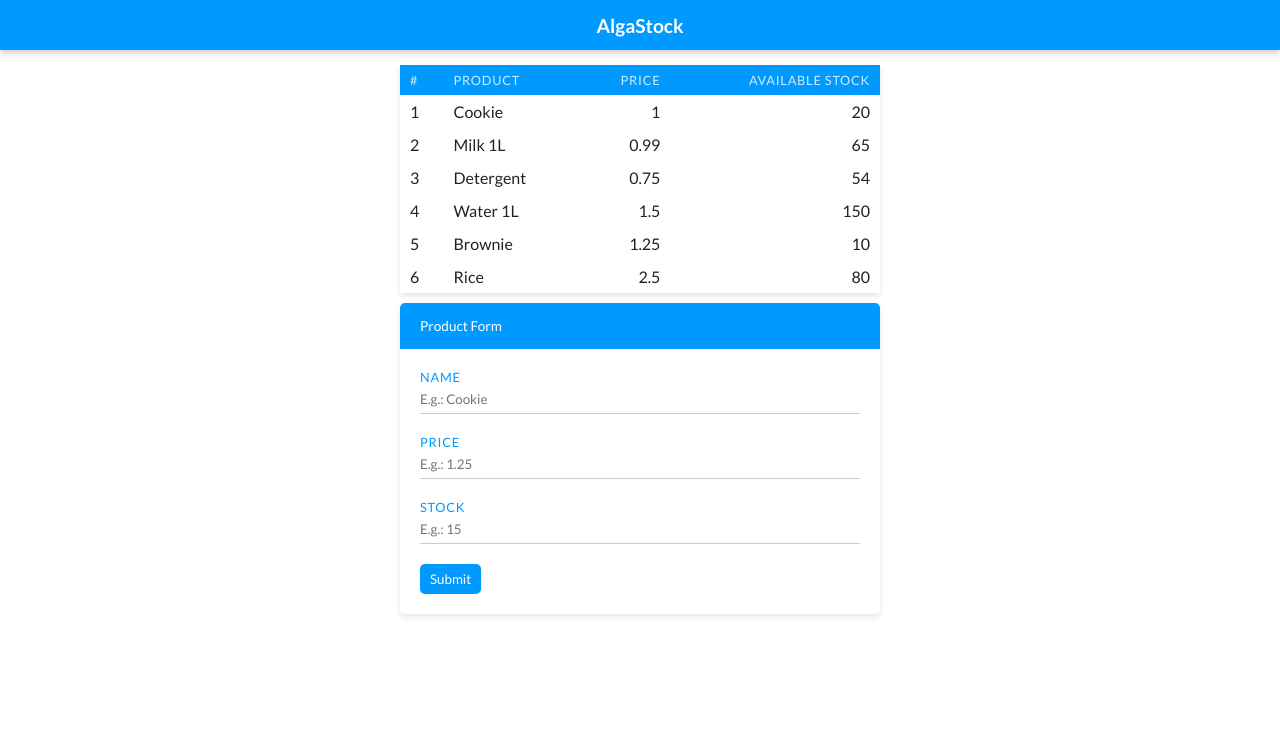
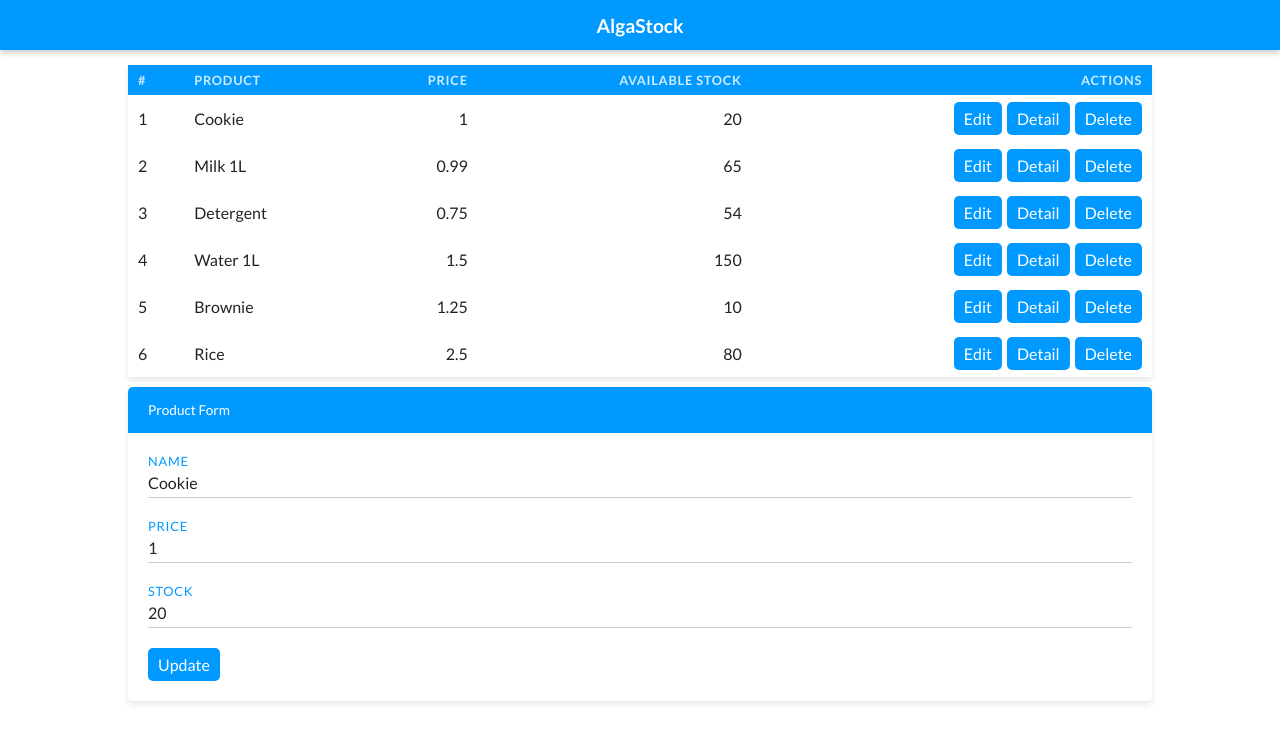
Before and after one commit to jacquelinealves/alga-stock, a React (Create React App) app: page / in a window 1280 px wide. Shown: the top 742 px of the page. Built offline with nearby package versions, Linux system fonts and the light colour scheme.

Commit message:
feature: project entire interface.

```diff
--- a/package.json
+++ b/package.json
@@ -15,6 +15,7 @@
     "react-dom": "^17.0.2",
     "react-scripts": "5.0.0",
     "sass": "^1.49.9",
+    "sweetalert2": "^11.4.4",
     "typescript": "^4.5.5",
     "web-vitals": "^2.1.4"
   },
@@ -28,7 +29,10 @@
     "extends": [
       "react-app",
       "react-app/jest"
-    ]
+    ],
+    "rules": {
+      "react-hooks/exhaustive-deps": "off"
+    }
   },
   "browserslist": {
     "production": [
--- a/src/components/App/App.tsx
+++ b/src/components/App/App.tsx
@@ -2,8 +2,9 @@ import { useState } from "react";
 import Header from "../Header";
 import Container from "../../shared/Container";
 import Table, { TableHeader } from "../../shared/Table";
-import Products from "../../shared/Table/table.mock";
+import Products, { Product } from "../../shared/Table/table.mock";
 import ProductForm, { ProductCreator } from "../Products/ProductForm";
+import Swal from "sweetalert2";
 
 const headers: TableHeader[] = [
   { key: "id", value: "#" },
@@ -14,6 +15,10 @@ const headers: TableHeader[] = [
 
 function App() {
   const [products, setProducts] = useState<any>(Products);
+  const [updatingProduct, setUpdatingProduct] = useState<Product | undefined>(
+    products[0]
+  );
+
   const handleFormSubmit = (product: ProductCreator) => {
     setProducts([
       ...products,
@@ -24,14 +29,67 @@ function App() {
     ]);
   };
 
+  const handleProductUpdate = (newProduct: Product) => {
+    setProducts(
+      products.map((product: any) =>
+        product.id === newProduct.id ? newProduct : product
+      )
+    );
+
+    setUpdatingProduct(undefined);
+  };
+
+  const handleProductEdit = (product: Product) => {
+    setUpdatingProduct(product);
+  };
+
+  const handleProductDetail = (product: Product) => {
+    Swal.fire(
+      "Product details",
+      `${product.name} costs $${product.price}. We have ${product.stock} available in stock`,
+      "question"
+    );
+  };
+
+  const deleteProduct = (id: number) => {
+    setProducts(products.filter((product: any) => product.id !== id));
+  };
+  const handleProductDelete = (product: Product) => {
+    Swal.fire({
+      title: "Are you sure?",
+      text: "You won't be able to revert this!",
+      icon: "warning",
+      showCancelButton: true,
+      confirmButtonColor: "#09f",
+      cancelButtonColor: "#d33",
+      confirmButtonText: `Yes, delete ${product.name}`,
+    }).then((result) => {
+      if (result.isConfirmed) {
+        deleteProduct(product.id);
+        Swal.fire("Deleted!", "Your file has been deleted.", "success");
+      }
+    });
+  };
+
   return (
     <div className="App">
       <Header title="AlgaStock" />
 
       <Container>
-        <Table headers={headers} data={products} />
+        <Table
+          headers={headers}
+          data={products}
+          enableActions
+          onDelete={handleProductDelete}
+          onDetail={handleProductDetail}
+          onEdit={handleProductEdit}
+        />
 
-        <ProductForm onSubmit={handleFormSubmit} />
+        <ProductForm
+          form={updatingProduct}
+          onSubmit={handleFormSubmit}
+          onUpdate={handleProductUpdate}
+        />
       </Container>
     </div>
   );
--- a/src/components/Products/ProductForm.tsx
+++ b/src/components/Products/ProductForm.tsx
@@ -1,13 +1,15 @@
-import React, { useState } from "react";
+import React, { useEffect, useState } from "react";
 import Form from "../../shared/Form";
 import Input from "../../shared/Input";
 import Button from "../../shared/Button";
+import { Product } from "../../shared/Table/table.mock";
 
-export const initialFormState = {
-  name: "",
-  price: "",
-  stock: "",
-};
+declare interface InitialFormState {
+  id?: number;
+  name: string;
+  price: string;
+  stock: string;
+}
 
 export interface ProductCreator {
   name: string;
@@ -16,11 +18,30 @@ export interface ProductCreator {
 }
 
 declare interface ProductFormProps {
-  onSubmit: (product: ProductCreator) => void;
+  form?: Product;
+  onSubmit?: (product: ProductCreator) => void; // ProductCreator não tem ID
+  onUpdate?: (product: Product) => void; // Product tem um ID por atualizar um produto já existente
 }
 
 const ProductForm: React.FC<ProductFormProps> = (props) => {
+  const initialFormState: InitialFormState = props.form
+    ? {
+        id: props.form.id,
+        name: props.form.name,
+        price: String(props.form.price),
+        stock: String(props.form.stock),
+      }
+    : {
+        name: "",
+        price: "",
+        stock: "",
+      };
+
   const [form, setForm] = useState(initialFormState);
+
+  useEffect(() => {
+    setForm(initialFormState);
+  }, [props.form]);
 
   const handleInputChange = (event: React.ChangeEvent<HTMLInputElement>) => {
     const { value, name } = event.target; //se refere a qual input está sendo executado
@@ -30,15 +51,29 @@ const ProductForm: React.FC<ProductFormProps> = (props) => {
     });
   };
 
+  const updateProduct = (product: InitialFormState) => {
+    //DTO - acrônico para Data Transfer Object
+    const productDto = {
+      id: Number(product.id),
+      name: String(product.name),
+      price: parseFloat(product.price),
+      stock: Number(product.stock),
+    };
+    props.onUpdate && props.onUpdate(productDto);
+  };
+
+  const createProduct = (product: InitialFormState) => {
+    //DTO - acrônico para Data Transfer Object
+    const productDto = {
+      name: String(product.name),
+      price: parseFloat(product.price),
+      stock: Number(product.stock),
+    };
+    props.onSubmit && props.onSubmit(productDto);
+  };
+
   const handleFormSubmit = () => {
-    const productDto = {
-      //DTO - acrônico para Data Transfer Object
-      name: String(form.name),
-      price: parseFloat(form.price),
-      stock: Number(form.stock),
-    };
-
-    props.onSubmit(productDto);
+    form.id ? updateProduct(form) : createProduct(form);
     setForm(initialFormState);
   };
 
@@ -73,7 +108,7 @@ const ProductForm: React.FC<ProductFormProps> = (props) => {
         placeholder="E.g.: 15"
         required
       />
-      <Button>Submit</Button>
+      <Button>{form.id ? "Update" : "Submit"}</Button>
     </Form>
   );
 };
--- a/src/index.scss
+++ b/src/index.scss
@@ -3,11 +3,7 @@
 * {
   box-sizing: border-box;
   font-family: "Lato", sans-serif;
+  font-size: 1em;
   margin: 0;
   padding: 0;
 }
-
-.Container {
-  margin: 10px auto;
-  max-width: 480px;
-}
--- a/src/shared/Container/container.scss
+++ b/src/shared/Container/container.scss
@@ -1,5 +1,5 @@
 .AppContainer {
   margin: 0 auto;
   margin-top: 15px;
-  max-width: 480px;
+  max-width: 1024px;
 }
--- a/src/shared/Table/table.scss
+++ b/src/shared/Table/table.scss
@@ -9,7 +9,7 @@ table.AppTable {
     tr th {
       color: rgba(#fff, 0.8);
       font-size: 0.8em;
-      font-weight: 400;
+      font-weight: 700;
       letter-spacing: 0.75px;
       padding: 7px 10px;
       text-align: left;
@@ -36,4 +36,10 @@ table.AppTable {
       }
     }
   }
+
+  .actions {
+    > *:not(:last-child) {
+      margin-right: 5px;
+    }
+  }
 }
--- a/src/shared/Table/table.tsx
+++ b/src/shared/Table/table.tsx
@@ -1,6 +1,7 @@
 import React from "react";
 import "./table.scss";
 import organizeData from "../../utils/organizeDataForTable";
+import Button from "../Button";
 
 export interface TableHeader {
   key: string;
@@ -11,8 +12,8 @@ export interface TableHeader {
 declare interface TableProps {
   headers: TableHeader[];
   data: any[];
+
   enableActions?: boolean;
-
   onDelete?: (item: any) => void;
   onDetail?: (item: any) => void;
   onEdit?: (item: any) => void;
@@ -33,6 +34,7 @@ const Table: React.FC<TableProps> = (props) => {
               {header.value}
             </th>
           ))}
+          {props.enableActions && <th className="right">Actions</th>}
         </tr>
       </thead>
       <tbody>
@@ -49,6 +51,30 @@ const Table: React.FC<TableProps> = (props) => {
                   </td>
                 ) : null
               )}
+
+              {props.enableActions && (
+                <td className="actions right">
+                  {props.onEdit && (
+                    <Button onClick={() => props.onEdit && props.onEdit(row)}>
+                      Edit
+                    </Button>
+                  )}
+                  {props.onDetail && (
+                    <Button
+                      onClick={() => props.onDetail && props.onDetail(row)}
+                    >
+                      Detail
+                    </Button>
+                  )}
+                  {props.onDelete && (
+                    <Button
+                      onClick={() => props.onDelete && props.onDelete(row)}
+                    >
+                      Delete
+                    </Button>
+                  )}
+                </td>
+              )}
             </tr>
           );
         })}
```
Also changed, not shown: 1 other file (tests, documents, lock files or other folders).
